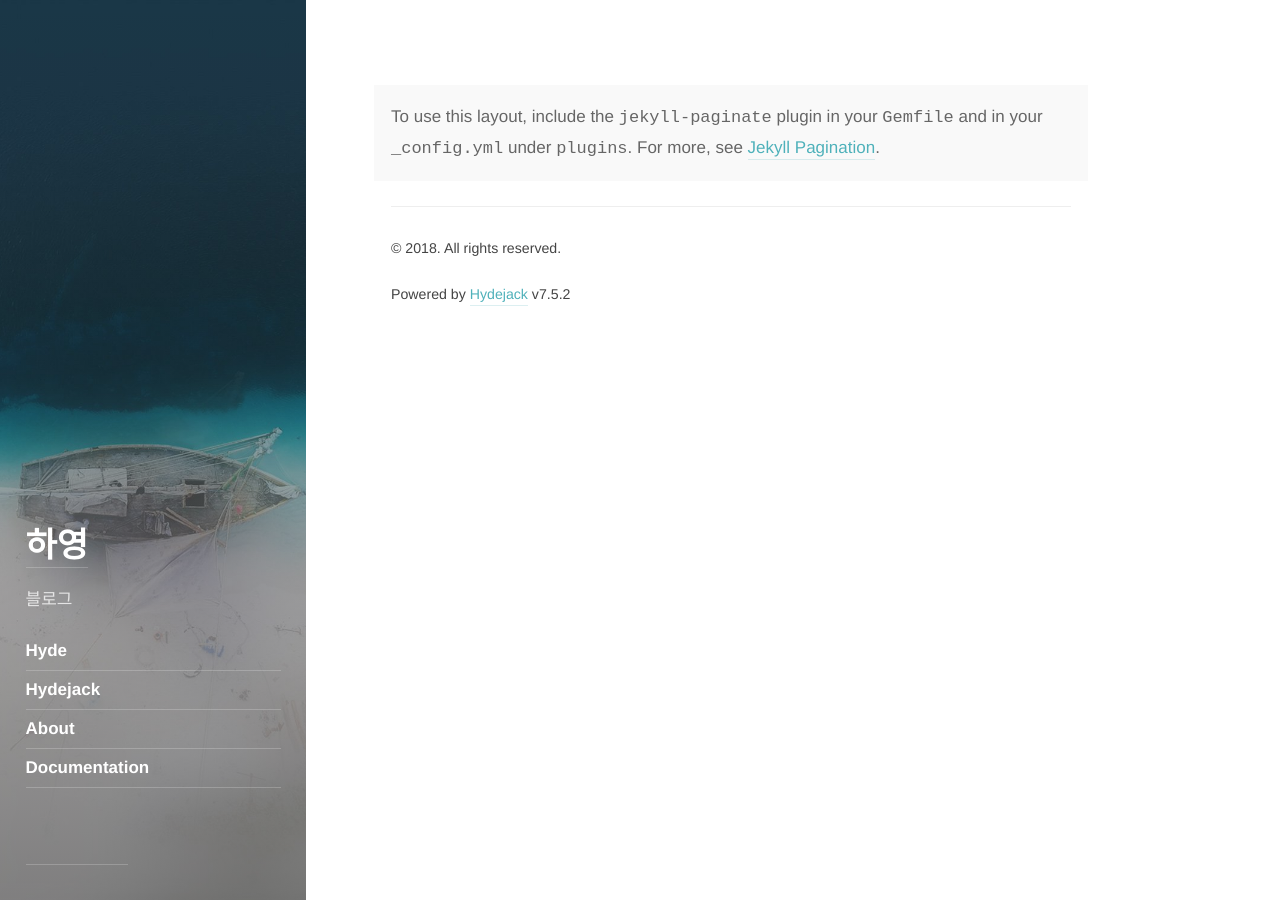
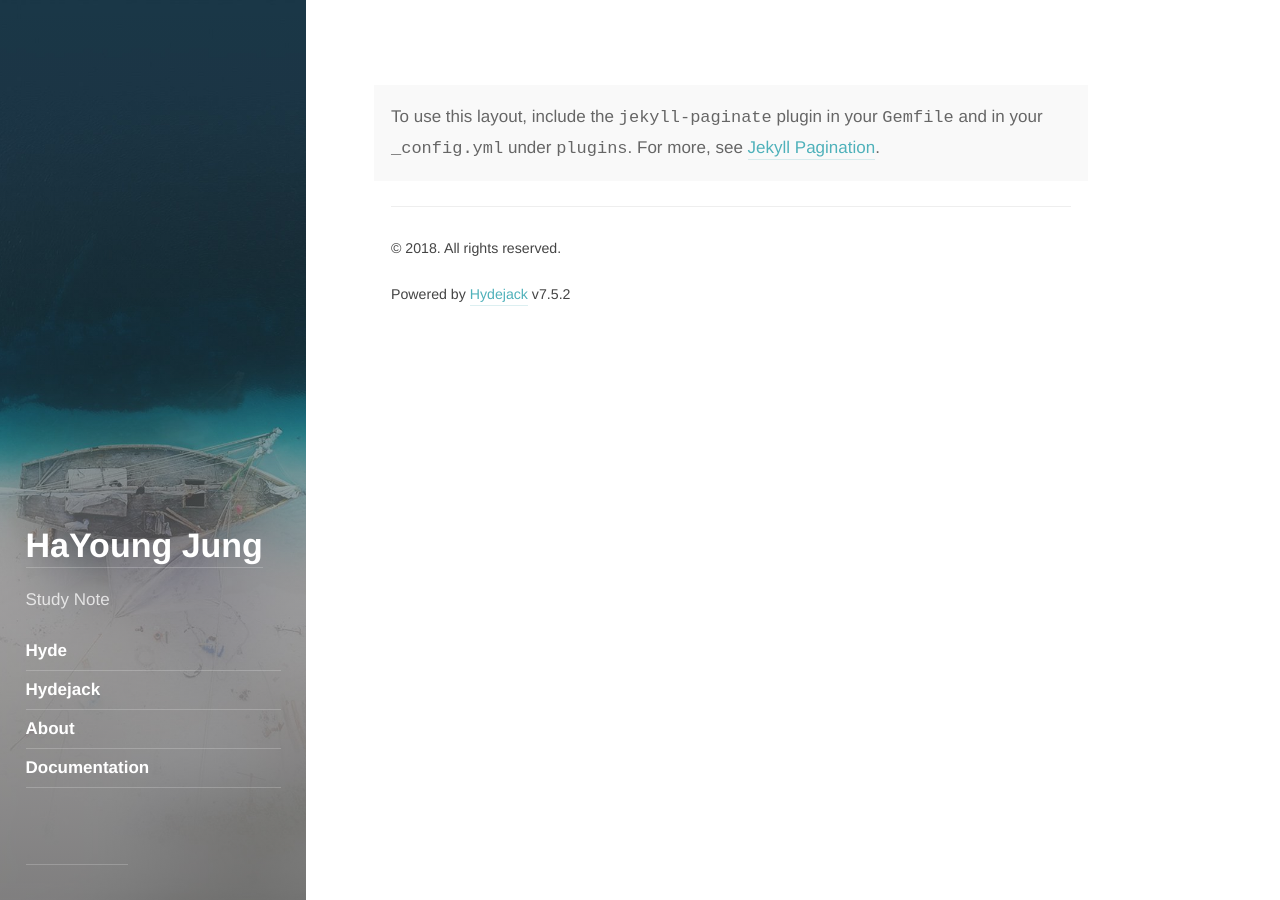
Before and after one commit to summerlight636/summerlight636.github.io, a Jekyll site: the page built from index.html, in a window 1280 px wide. Built offline with Jekyll 4.4.1, drawn with Linux system fonts in a browser that asks for light colours; the list of posts is cut into pages by our own code.

Commit message:
Update _config.yml

```diff
--- a/_config.yml
+++ b/_config.yml
@@ -22,7 +22,7 @@ baseurl:               summerlight.github.io
 lang:                  ko
 
 # The title of your blog. Used in the sidebar and the browser tab.
-title:                 하영
+title:                 HaYoung Jung
 
 # A short description (~150 chars) of the page used for the meta description tag.
 # Can use markdown, but no more than one paragraph (enforced by `>`)
@@ -31,7 +31,7 @@ description:
 
 # A shorter description for the sidebar.
 tagline:
-  블로그
+  Study Note
 
 # A list of keywords for your blog
 keywords:              []
```
